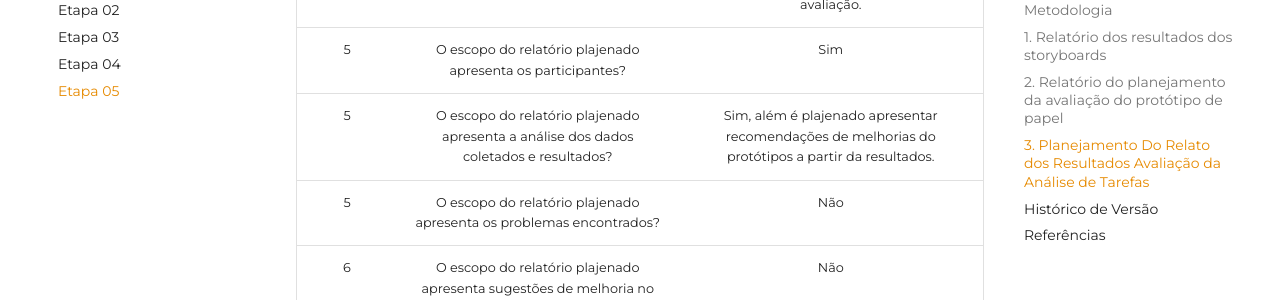
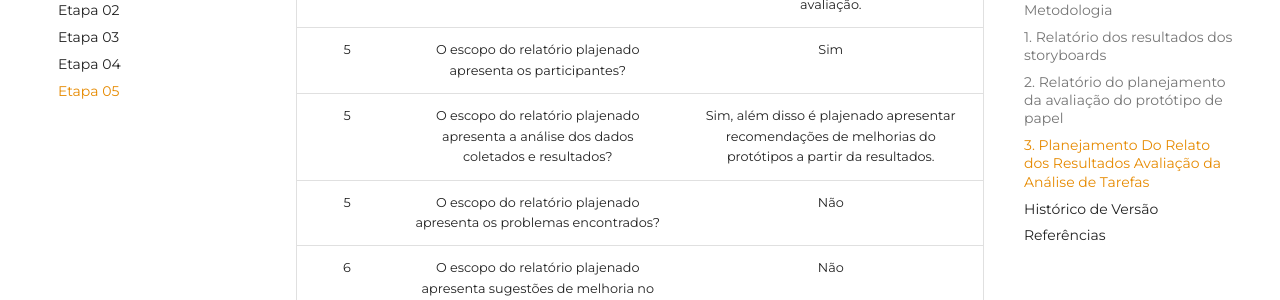
Before and after one commit to Interacao-Humano-Computador/2023.1-Agiel, an MkDocs documentation site: the page built from docs/verificacao/grupo_8/etapa_5.md, in a window 1280 px wide and 900 px high, scrolled down 2750 px. Shown: the part 152-452 px from the top of the window. Built offline with MkDocs 1.6.1 and Material for MkDocs 9.7.7, drawn with Linux system fonts in a browser that asks for light colours; some web fonts are replaced; comment, search, counter and statistics services are not loaded.

Commit message:
relato dos resultados da avaliação da análise de tarefas

```diff
--- a/docs/verificacao/grupo_8/etapa_5.md
+++ b/docs/verificacao/grupo_8/etapa_5.md
@@ -55,7 +55,7 @@ A verificação dos artefatos será feita por meio de inspeção FAGAN (1976), u
 | 3 | O escopo do relatório planejado apresenta os objetivos da avaliação?| Sim |
 | 4 | O escopo do relatório planejado apresenta a metodologia da avaliação? | Sim, porém é planejado usar um framework de planejamento (DECIDE) em uma apresentação da metodologia de avaliação. |
 | 5 | O escopo do relatório plajenado apresenta os participantes? | Sim |
-| 5 | O escopo do relatório plajenado apresenta a análise dos dados coletados e resultados? | Sim, além é plajenado apresentar recomendações de melhorias do protótipos a partir da resultados. |
+| 5 | O escopo do relatório plajenado apresenta a análise dos dados coletados e resultados? | Sim, além disso é plajenado apresentar recomendações de melhorias do protótipos a partir da resultados. |
 | 5 | O escopo do relatório plajenado apresenta os problemas encontrados? | Não |
 | 6 | O escopo do relatório plajenado apresenta sugestões de melhoria no processo de avaliação? | Não |
 | 7 | O artefato apresenta uma bibliografia/referência padronizada | Sim |
```
